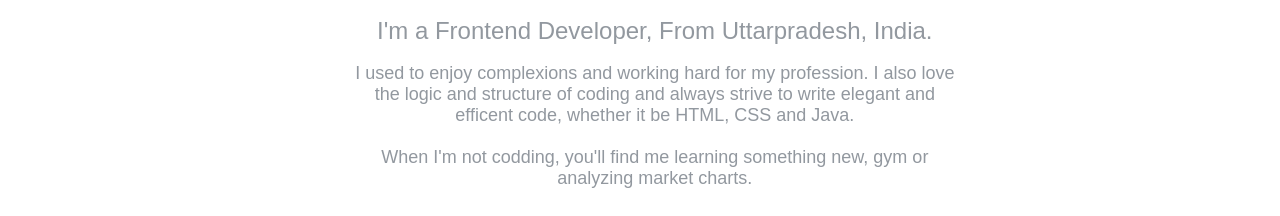
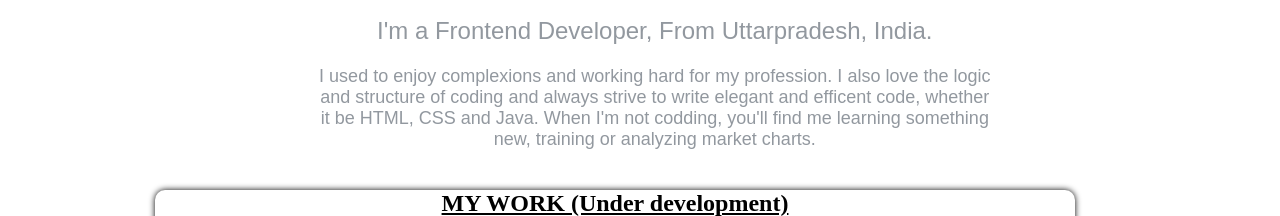
Before and after one commit to root8Op/mysite, a plain HTML site: page index.html in a window 1280 px wide. Shown: the part 410-626 px from the top of the page. Drawn offline with Linux system fonts and the light colour scheme; grey boxes are pictures that could not be loaded; a web font is replaced by a local one.

Commit message:
changed the  whole text settings in webpage

```diff
--- a/index.html
+++ b/index.html
@@ -146,14 +146,12 @@
 
          <!--BioData-->
 
-               <p class="words">I'm a Frontend Developer, From Uttarpradesh, India.</p>
-               <br>
-               <p>
+               <p> <span class="words">I'm a Frontend Developer, From Uttarpradesh, India. <br></span>
+                  <br>
                 I used to enjoy complexions and working hard for my profession.
                   I also love the logic and structure of coding and always strive to write
                   elegant and efficent code, whether it be HTML,  CSS and Java.
-                  <br><br>
-                  When I'm not codding, you'll find me learning something new, gym or
+                  When I'm not codding, you'll find me learning something new, training or
                   analyzing market charts.
                </p>
         </div>
@@ -195,7 +193,6 @@
      <!---Footer-->
 
      <footer class="last-note">
-      <h1 align="center">About</h1>
       <p> © Copyright| <span id="current-year"></span> <strong>WEBSTAR</strong>.All rights are reserved <br>
       harsitg98gupta@gmail.com</p>
      </footer>
--- a/style.css
+++ b/style.css
@@ -174,9 +174,12 @@ body{
 
 
 .about-section{
+    display: flex;
+    justify-content: center;
     text-align: center;
     padding: 20px;
-    width: 600px;
+    width: fit-content;
+    height: fit-content;
     margin-left: 80px;
     opacity: 1;
 }
```
